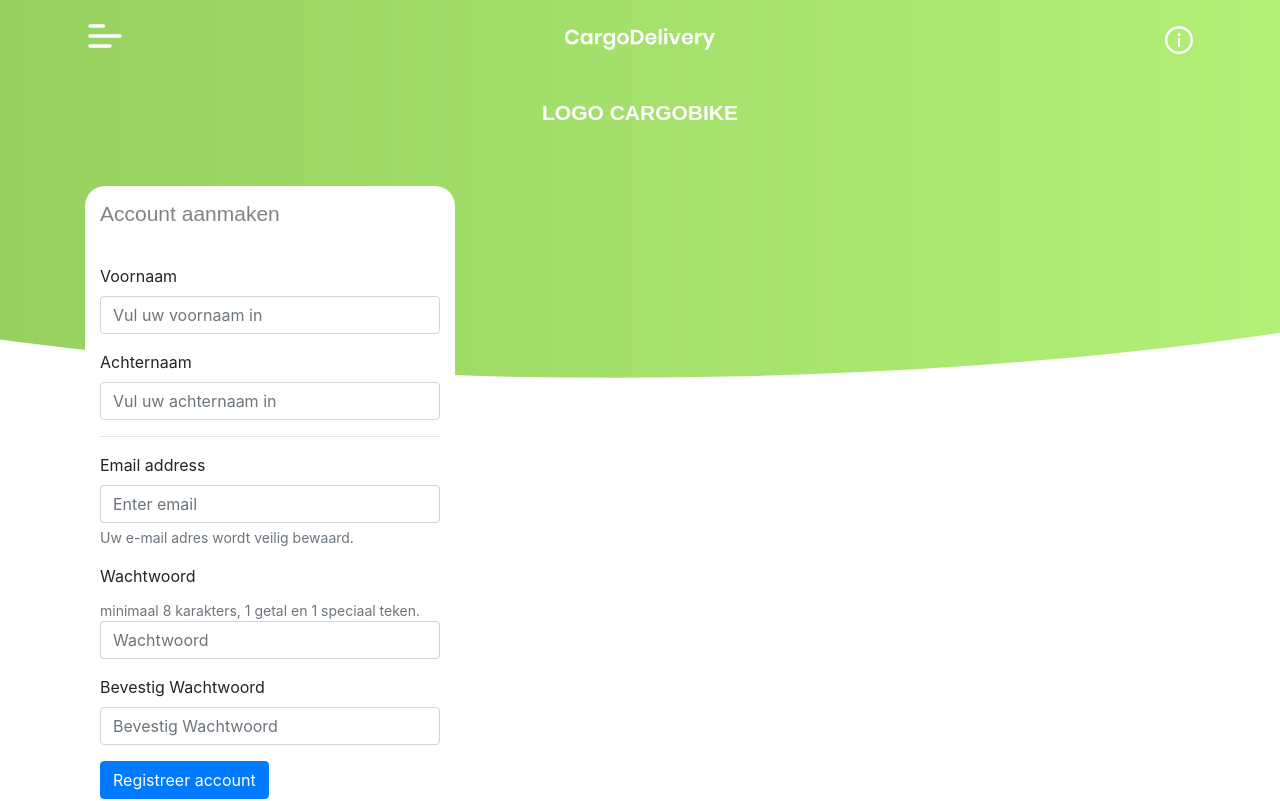
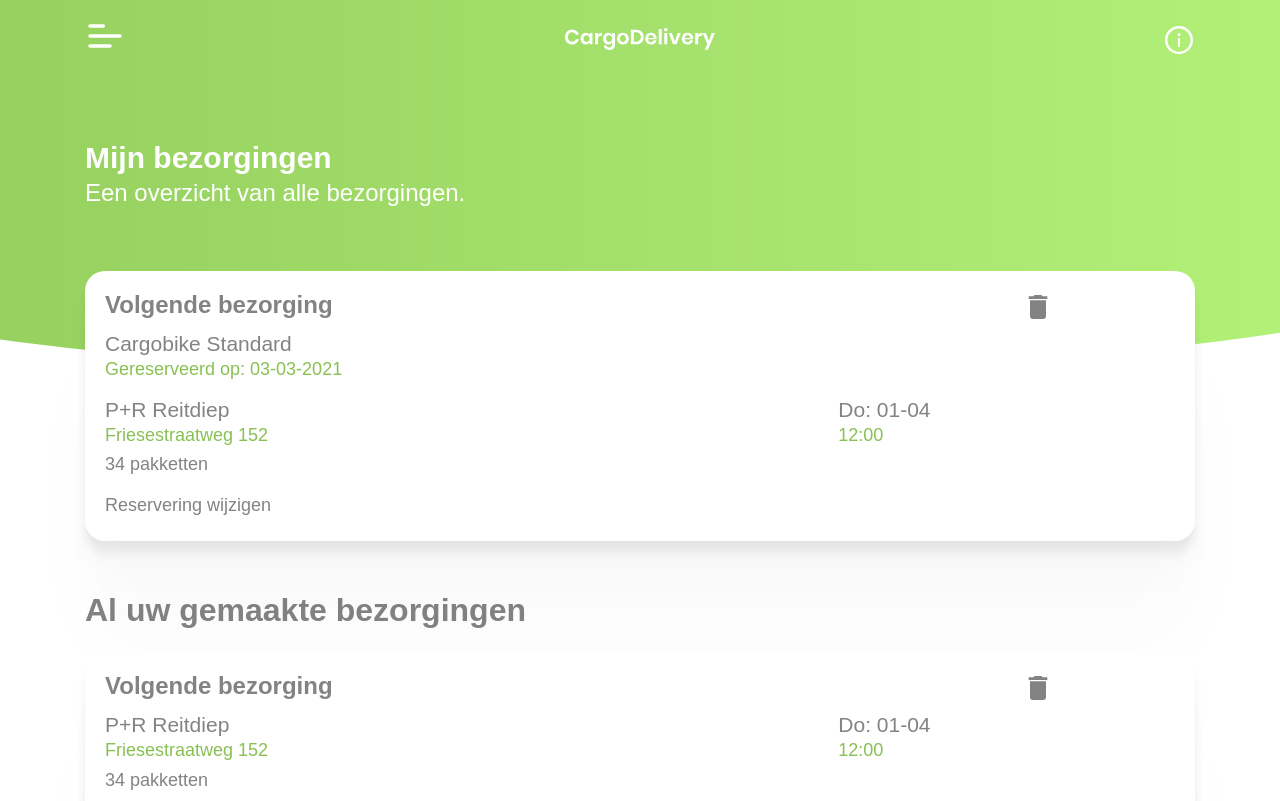
Before and after one commit to ajnjanssen/cargobike, a React (Create React App) app in the folder cargobike/: page / in a window 1280 px wide. Shown: the top 801 px of the page. Built offline with nearby package versions, Linux system fonts and the light colour scheme; no server answers.

Commit message:
Update Body.js
Test

```diff
--- a/cargobike/src/Body.js
+++ b/cargobike/src/Body.js
@@ -10,10 +10,10 @@ import Login from './components/Login';
 function Body() {
     return (
         <div>
-            {/* <OndReservering /> */}
+            <OndReservering />
             {/* <OndDashboard /> */}
             {/* <BezDashboard /> */}
-            <Registration />
+            {/* <Registration /> */}
             {/* <Login /> */}
 
         </div>
```
